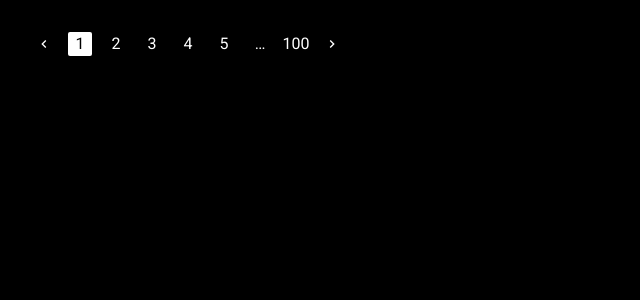
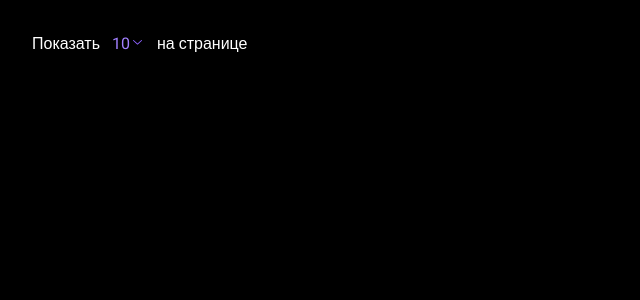
Before and after one commit to Dmytro-Doronin/flash-cards, a React (Vite) app: page / in a window 1280 px wide. Shown: the top 300 px of the page, without its empty margins (0-640 px from the left). Built offline with nearby package versions, Linux system fonts and the light colour scheme; a web font is replaced by a local one.

Commit message:
select before styled

```diff
--- a/package.json
+++ b/package.json
@@ -16,8 +16,10 @@
     "@fontsource/roboto": "^5.0.8",
     "@hookform/resolvers": "^3.3.2",
     "@radix-ui/react-checkbox": "^1.0.4",
+    "@radix-ui/react-icons": "^1.3.0",
     "@radix-ui/react-label": "^2.0.2",
     "@radix-ui/react-radio-group": "^1.1.3",
+    "@radix-ui/react-select": "^2.0.0",
     "@radix-ui/react-slider": "^1.1.2",
     "@radix-ui/react-tabs": "^1.0.4",
     "axios": "^1.6.0",
--- a/src/App.tsx
+++ b/src/App.tsx
@@ -1,14 +1,26 @@
 import './App.css'
 import { useState } from 'react'
 
-import { Pagination } from './components/ui/pagination/Pagination.tsx'
+// import { Pagination } from './components/ui/pagination/Pagination.tsx'
+import { PerPageSelect } from './components/ui/perPageSelect/PerPageSelect.tsx'
 
 export function App() {
-  const [page, setPage] = useState(1)
+  // const [page, setPage] = useState(1)
+  const [perPage, setPerPage] = useState('10')
+  const [perPageOptions] = useState([
+    { label: '1', value: '1' },
+    { label: '10', value: '10' },
+    { label: '100', value: '100' },
+  ])
 
   return (
     <div>
-      <Pagination count={100} onChange={setPage} page={page} />
+      {/*<Pagination count={100} onChange={setPage} page={page} />*/}
+      <PerPageSelect
+        onPerPageChange={setPerPage}
+        perPage={perPage}
+        perPageOptions={perPageOptions}
+      />
     </div>
   )
 }
--- a/src/components/ui/pagination/Pagination.tsx
+++ b/src/components/ui/pagination/Pagination.tsx
@@ -2,7 +2,6 @@ import { FC } from 'react'
 
 import { clsx } from 'clsx'
 
-import { PerPageSelect } from '../perPageSelect/PerPageSelect.tsx'
 
 import { MainPaginationButtons } from './MainPaginationButton.tsx'
 import { NextButton } from './NextButton.tsx'
@@ -10,11 +9,11 @@ import s from './pagination.module.scss'
 import { PrevButton } from './PrevButton.tsx'
 import { usePagination } from './usePagination'
 
-type PaginationConditionals =
+export type PaginationConditionals =
   | {
-      onPerPageChange: (itemPerPage: number) => void
-      perPage: number
-      perPageOptions: number[]
+      onPerPageChange: (itemPerPage: string) => void
+      perPage: string
+      perPageOptions: { label: string; value: string }[]
     }
   | {
       onPerPageChange?: never
@@ -25,10 +24,7 @@ type PaginationConditionals =
 export type PaginationProps = {
   count: number
   onChange: (page: number) => void
-  onPerPageChange?: (itemPerPage: number) => void
   page: number
-  perPage?: number
-  perPageOptions?: number[]
   siblings?: number
 } & PaginationConditionals
 
@@ -53,10 +49,7 @@ export type NavigationButtonProps = {
 export const Pagination: FC<PaginationProps> = ({
   count,
   onChange,
-  onPerPageChange,
   page,
-  perPage = null,
-  perPageOptions,
   siblings,
 }) => {
   const {
@@ -73,8 +66,6 @@ export const Pagination: FC<PaginationProps> = ({
     siblings,
   })
 
-  const showPerPageSelect = !!perPage && !!perPageOptions && !!onPerPageChange
-
   return (
     <div className={classNames.root}>
       <div className={classNames.container}>
@@ -89,15 +80,6 @@ export const Pagination: FC<PaginationProps> = ({
         <NextButton disabled={isLastPage} onClick={handleNextPageClicked} />
       </div>
 
-      {showPerPageSelect && (
-        <PerPageSelect
-          {...{
-            onPerPageChange,
-            perPage,
-            perPageOptions,
-          }}
-        />
-      )}
     </div>
   )
 }
--- a/src/components/ui/perPageSelect/PerPageSelect.tsx
+++ b/src/components/ui/perPageSelect/PerPageSelect.tsx
@@ -1,34 +1,29 @@
 import { FC } from 'react'
 
 import { classNames } from '../pagination/Pagination.tsx'
+import { Options, SelectComponent } from '../select/SelectComponent.tsx'
 
 export type PerPageSelectProps = {
-  onPerPageChange: (itemPerPage: number) => void
-  perPage: number
-  perPageOptions: number[]
+  onPerPageChange: (itemPerPage: string) => void
+  perPage: string
+  perPageOptions: Options[]
 }
 
-export const PerPageSelect: FC<PerPageSelectProps> = (
-  {
-    perPage,
-    perPageOptions,
-    onPerPageChange,
-  }
-) => {
-  const selectOptions = perPageOptions.map(value => ({
-    label: value,
-    value,
-  }))
+export const PerPageSelect: FC<PerPageSelectProps> = ({
+  perPage,
+  perPageOptions,
+  onPerPageChange,
+}) => {
+
 
   return (
     <div className={classNames.selectBox}>
       Показать
-      <Select
-        className={classNames.select}
-        value={perPage}
-        options={selectOptions}
-        onChange={onPerPageChange}
-        variant="pagination"
+      <SelectComponent
+        perPageForSelect={perPage}
+        perPageOptions={perPageOptions}
+        onPerPageChange={onPerPageChange}
+        // onChange={onPerPageChange}
       />
       на странице
     </div>
--- a/src/components/ui/select/Select.tsx
+++ /dev/null
@@ -1,5 +0,0 @@
-const Select = () => {
-  return <div></div>
-}
-
-export default Select
--- /dev/null
+++ b/src/components/ui/select/SelectComponent.tsx
@@ -0,0 +1,78 @@
+
+import  * as React from 'react'
+
+import { CheckIcon, ChevronDownIcon, ChevronUpIcon } from '@radix-ui/react-icons'
+import * as Select from '@radix-ui/react-select'
+import { clsx } from 'clsx'
+
+import s from './select.module.scss'
+
+const SelectItem = React.forwardRef<
+  React.ElementRef<typeof Select.Item>,
+  React.ComponentPropsWithoutRef<typeof Select.Item>
+>(({ children, className, ...props }, forwardedRef) => {
+  return (
+    <Select.Item className={clsx(s.SelectItem, className)} {...props} ref={forwardedRef}>
+      <Select.ItemText>{children}</Select.ItemText>
+      <Select.ItemIndicator className="SelectItemIndicator">
+        <CheckIcon />
+      </Select.ItemIndicator>
+    </Select.Item>
+  )
+})
+
+export type Options = {
+  label: string
+  value: string
+}
+
+export type SelectComponentType = Omit<
+  React.ComponentPropsWithoutRef<typeof Select.Root>,
+  'children'
+> & {
+  onPerPageChange: (itemPerPage: string) => void
+  perPageForSelect: string
+  perPageOptions: Options[]
+  errorMessage?: string
+}
+
+export const SelectComponent: React.FC<SelectComponentType> = props => {
+  const { errorMessage, perPageOptions, perPageForSelect, ...restProps } = props
+
+  return (
+    <Select.Root {...restProps}>
+      <Select.Trigger className={s.SelectTrigger}>
+        <Select.Value defaultValue={perPageForSelect} placeholder={perPageForSelect} />
+        <Select.Icon className={s.SelectIcon}>
+          <ChevronDownIcon />
+        </Select.Icon>
+      </Select.Trigger>
+      <Select.Portal>
+        <Select.Content position={'popper'} className={s.SelectContent}>
+          <Select.ScrollUpButton className={s.SelectScrollButton}>
+            <ChevronUpIcon />
+          </Select.ScrollUpButton>
+          <Select.Viewport className={s.SelectViewport}>
+            <Select.Group>
+              {perPageOptions.map(item => {
+                return (
+                  <SelectItem key={item.label} value={item.value}>
+                    {item.label}
+                  </SelectItem>
+                )
+              })}
+              {/*<SelectItem value="apple">Apple</SelectItem>*/}
+              {/*<SelectItem value="banana">Banana</SelectItem>*/}
+              {/*<SelectItem value="blueberry">Blueberry</SelectItem>*/}
+              {/*<SelectItem value="grapes">Grapes</SelectItem>*/}
+              {/*<SelectItem value="pineapple">Pineapple</SelectItem>*/}
+            </Select.Group>
+          </Select.Viewport>
+          <Select.ScrollDownButton className={s.SelectScrollButton}>
+            <ChevronDownIcon />
+          </Select.ScrollDownButton>
+        </Select.Content>
+      </Select.Portal>
+    </Select.Root>
+  )
+}
--- /dev/null
+++ b/src/components/ui/select/select.module.scss
@@ -0,0 +1,73 @@
+
+
+/* reset */
+button {
+  all: unset;
+}
+
+.SelectTrigger {
+
+}
+.SelectTrigger:hover {
+  background-color: var(--color-accent-500);
+}
+.SelectTrigger:focus {
+  box-shadow: 0 0 0 2px black;
+}
+.SelectTrigger[data-placeholder] {
+  color: var(--color-accent-300);
+}
+
+.SelectIcon {
+  color: Var(--color-accent-500);
+}
+
+.SelectContent {
+
+}
+
+.SelectViewport {
+
+}
+
+.SelectItem {
+
+}
+.SelectItem[data-disabled] {
+
+}
+.SelectItem[data-highlighted] {
+  outline: none;
+
+}
+
+.SelectLabel {
+  padding: 0 25px;
+  font-size: 12px;
+  line-height: 25px;
+
+}
+
+.SelectSeparator {
+  height: 1px;
+
+  margin: 5px;
+}
+
+.SelectItemIndicator {
+  position: absolute;
+  left: 0;
+  width: 25px;
+  display: inline-flex;
+  align-items: center;
+  justify-content: center;
+}
+
+.SelectScrollButton {
+  display: flex;
+  align-items: center;
+  justify-content: center;
+  height: 25px;
+  background-color: white;
+  cursor: pointer;
+}
```
Also changed, not shown: 1 other file (tests, documents, lock files or other folders).
